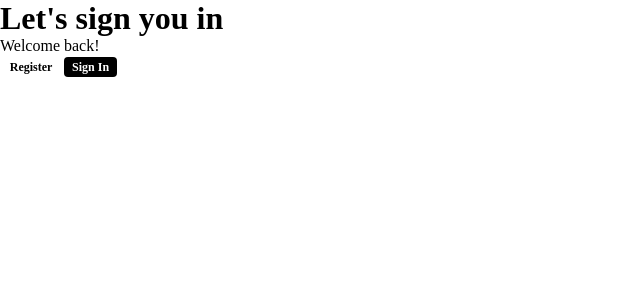
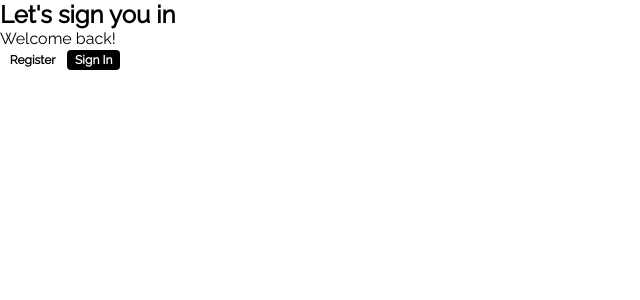
Before and after one commit to guilehm/friendly-potato, a React (Create React App) app in the folder animated/: page /login in a window 1280 px wide. Shown: the top 300 px of the page, without its empty margins (0-640 px from the left). Built offline with nearby package versions, Linux system fonts and the light colour scheme; no server answers.

Commit message:
set raleway as default font

```diff
--- a/animated/src/App.tsx
+++ b/animated/src/App.tsx
@@ -14,6 +14,7 @@ const GlobalStyle = createGlobalStyle`
     box-sizing: border-box;
     margin: 0;
     padding: 0;
+    font-family: 'Raleway', sans-serif;
   }
 `
 
--- a/animated/src/templates/Login/Login.styles.ts
+++ b/animated/src/templates/Login/Login.styles.ts
@@ -6,11 +6,8 @@ export const Container = styled.div`
   height: 100vh;
 `
 
-export const Title = styled.h1`
-  font-family: 'Press Start 2P', cursive;
+export const Title = styled.h2`
 `
 
 export const Paragraph = styled.p`
-  font-family: 'Press Start 2P', cursive;
-
 `
```
